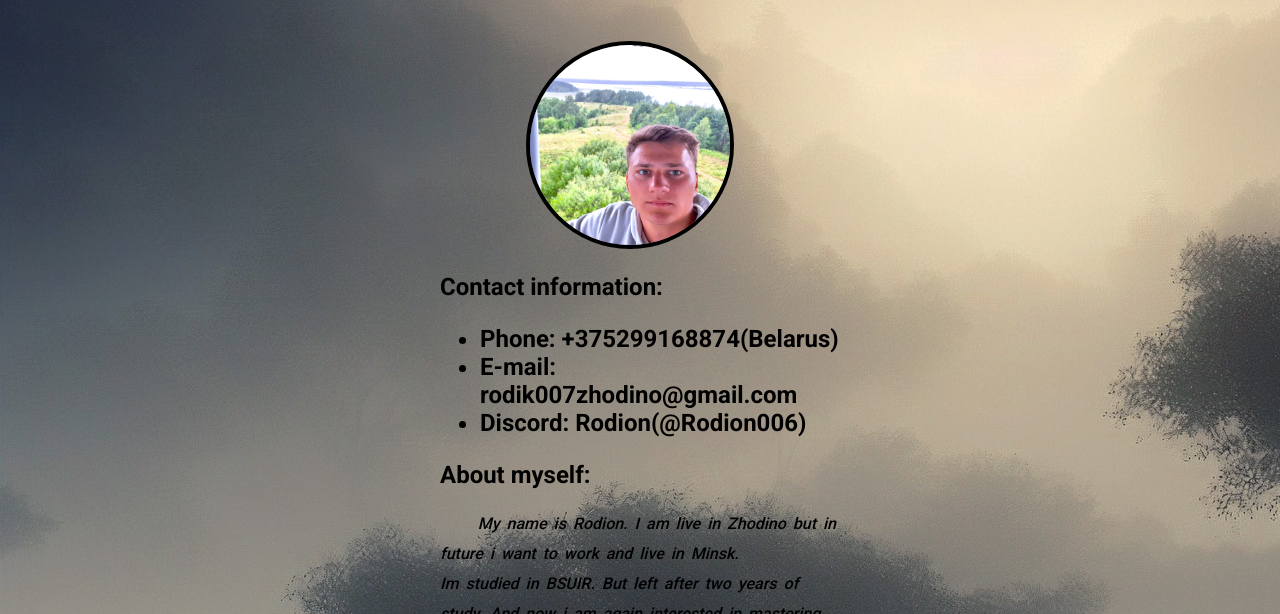
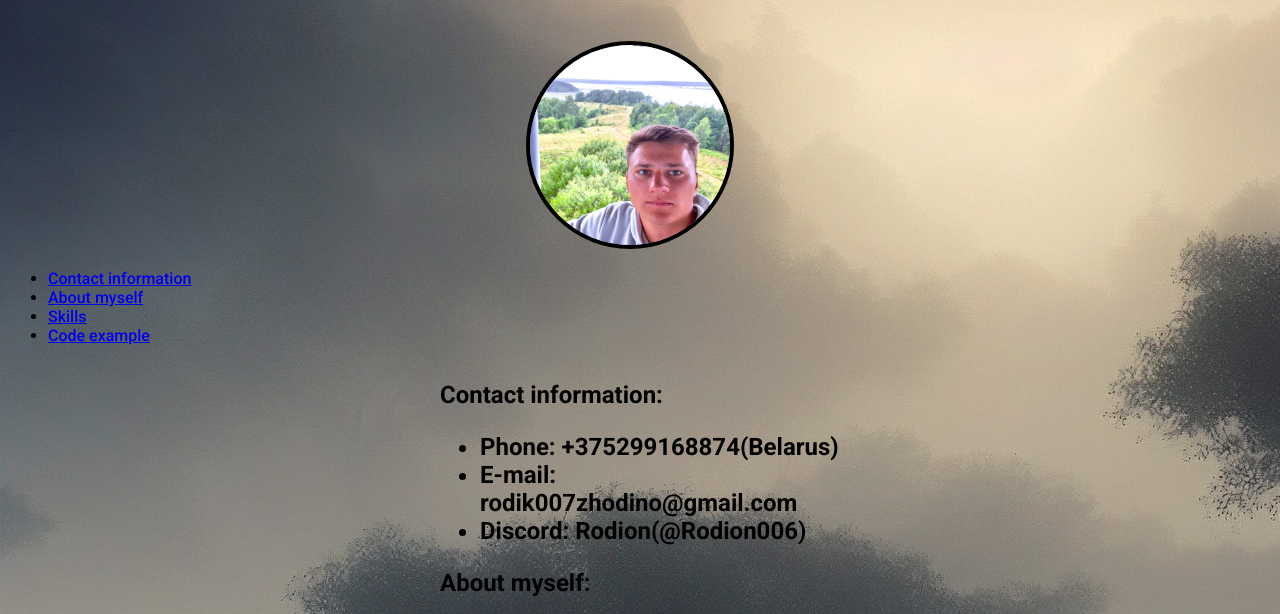
Before and after one commit to Rodion006/rsschool-cv, a plain HTML site: page index.html in a window 1280 px wide. Shown: the part 166-780 px from the top of the page. Drawn offline with Linux system fonts and the light colour scheme.

Commit message:
Update index.html
addnavig

```diff
--- a/index.html
+++ b/index.html
@@ -20,15 +20,24 @@
 
     </header>
 </div>
+    <nav>
+    <ul>
+        <li><a href="#info">Contact information</a></li>
+        <li><a href="#Abt">About myself</a></li>
+        <li><a href="#Skills">Skills</a></li>
+        <li><a href="#Codex">Code example</a></li>
+    </ul>
+</nav>
    <article class="info">
     <div class="up">
+<a name="info"></a>
      <h2>Contact information:<h2>
         <ul>
             <li>Phone: +375299168874(Belarus)</li>
             <li>E-mail: rodik007zhodino@gmail.com</li>
             <li>Discord: Rodion(@Rodion006)</li>
         </ul>
-
+<a name="Abt"></a>
      <h2>About myself:</h2>
         <p class="Abt_My">My name is Rodion. I am live in Zhodino but in future i want to work and live in Minsk.<br>
             Im studied in BSUIR. But left after two years of study. And now i am again interested in
@@ -36,13 +45,14 @@
         </p>
     </div>
     <div class="up">
+<a name="Skills"></a>
             <h2>Skills:</h2>
             <ul>
                 <li>HTML5,CSS</li>
                 <li>Delphi 7, C,</li>
                 <li>Git, GitHub</li>
             </ul>
-
+<a name="Codex"></a>
             <h2>Code example:</h2>
             <code>
                 function multiply(a, b)<br>{
```
